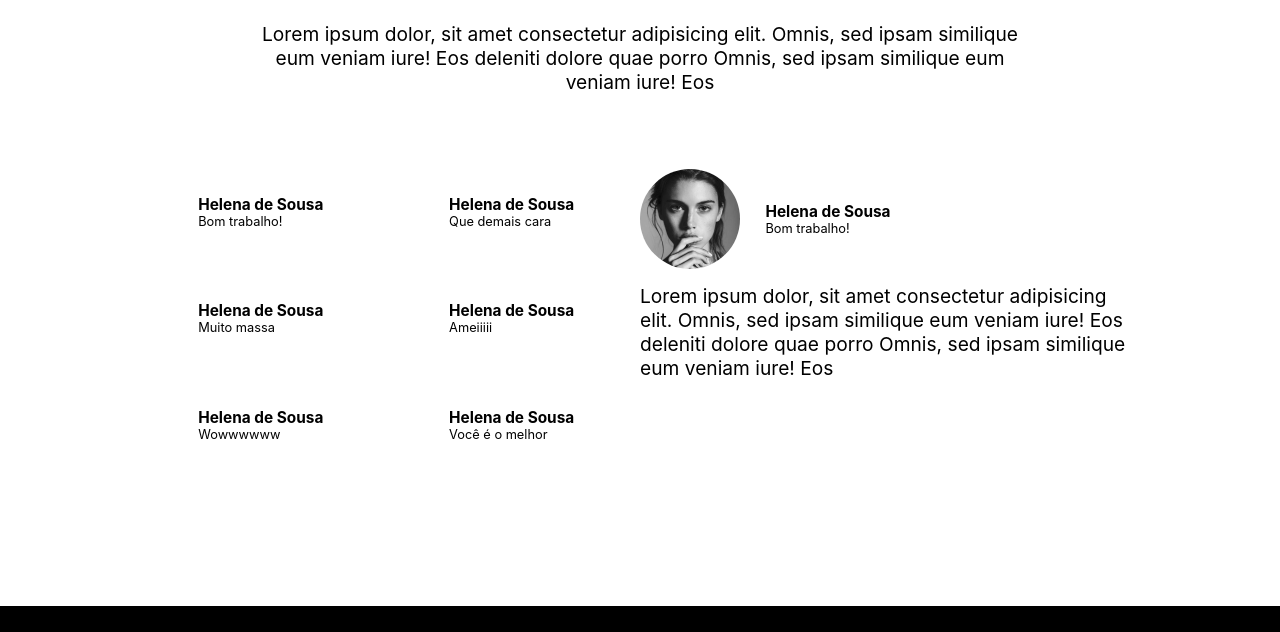
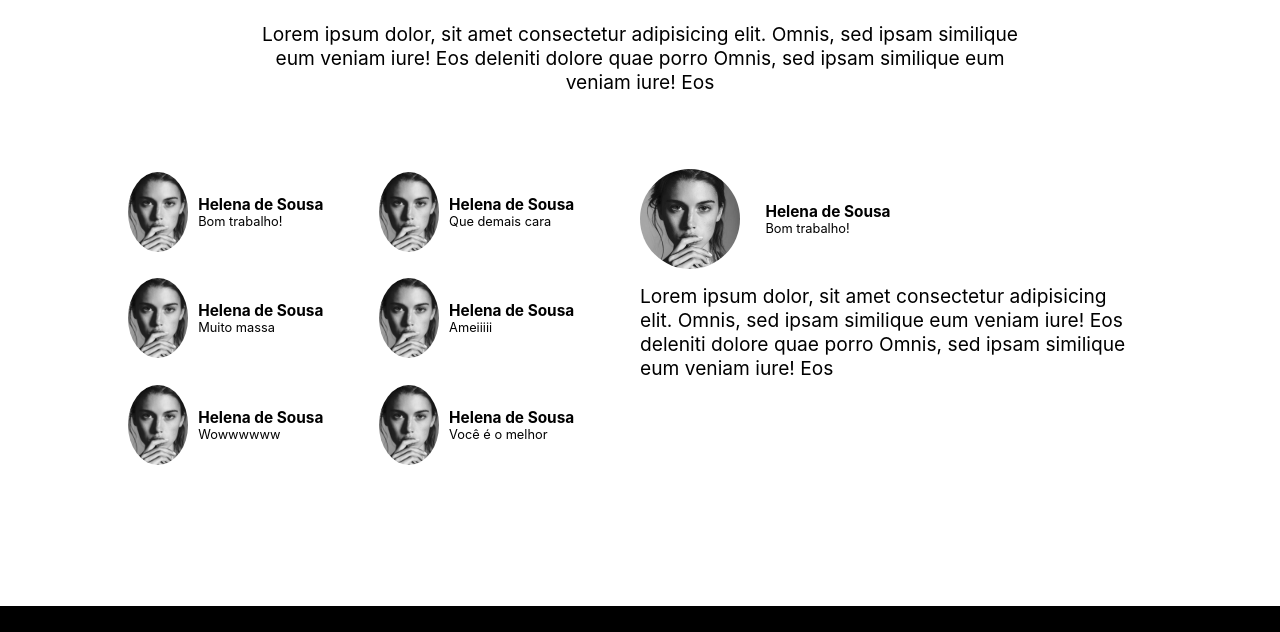
Before and after one commit to lyzzandro/ar-shakir-site, a plain HTML site: page index.html in a window 1280 px wide. Shown: the part 3556-4188 px from the top of the page. Drawn offline with Linux system fonts and the light colour scheme; the site is published under a folder, as on GitHub Pages, so addresses that start at the root find nothing.

Commit message:
Corrigindo bug de imagens

```diff
--- a/style.css
+++ b/style.css
@@ -327,7 +327,7 @@ h3{
 }
 
 .foto{
-    background: url(/images/rostos/rosto1.jpg) no-repeat center;
+    background: url(images/rostos/rosto1.jpg) no-repeat center;
     background-size: cover;
     border-radius: 100%;
     width: 30%;
```
